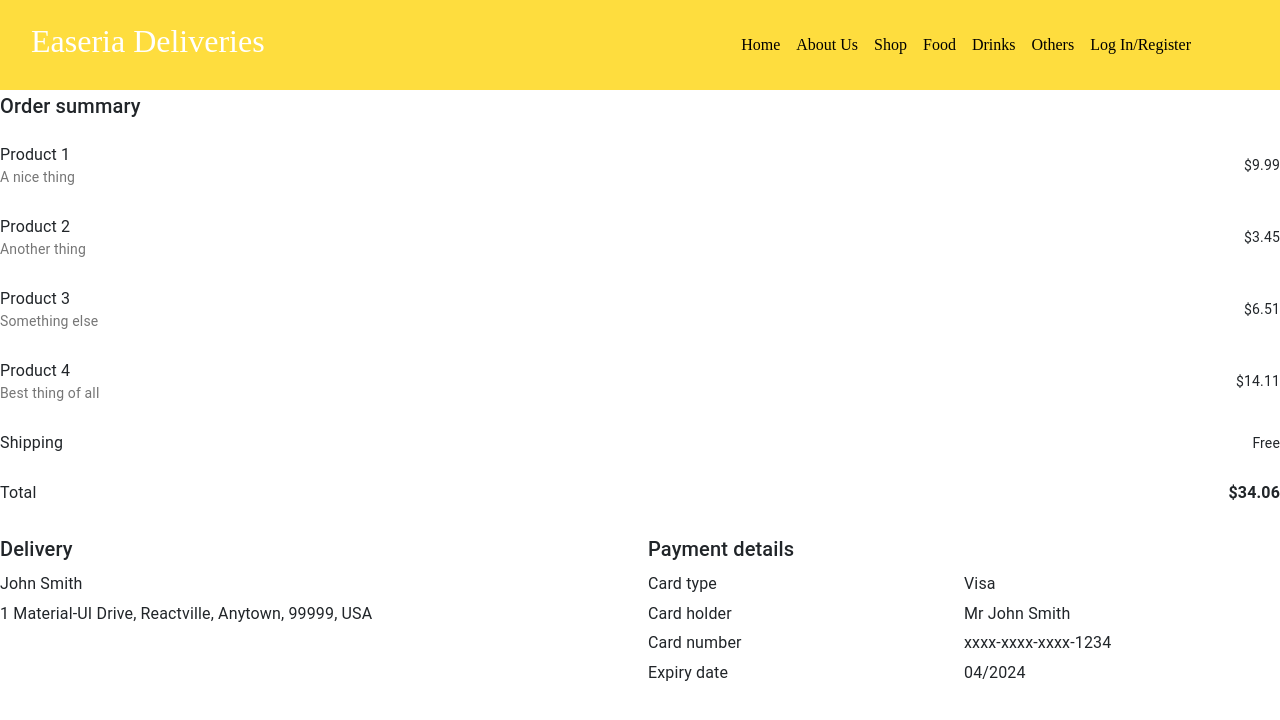
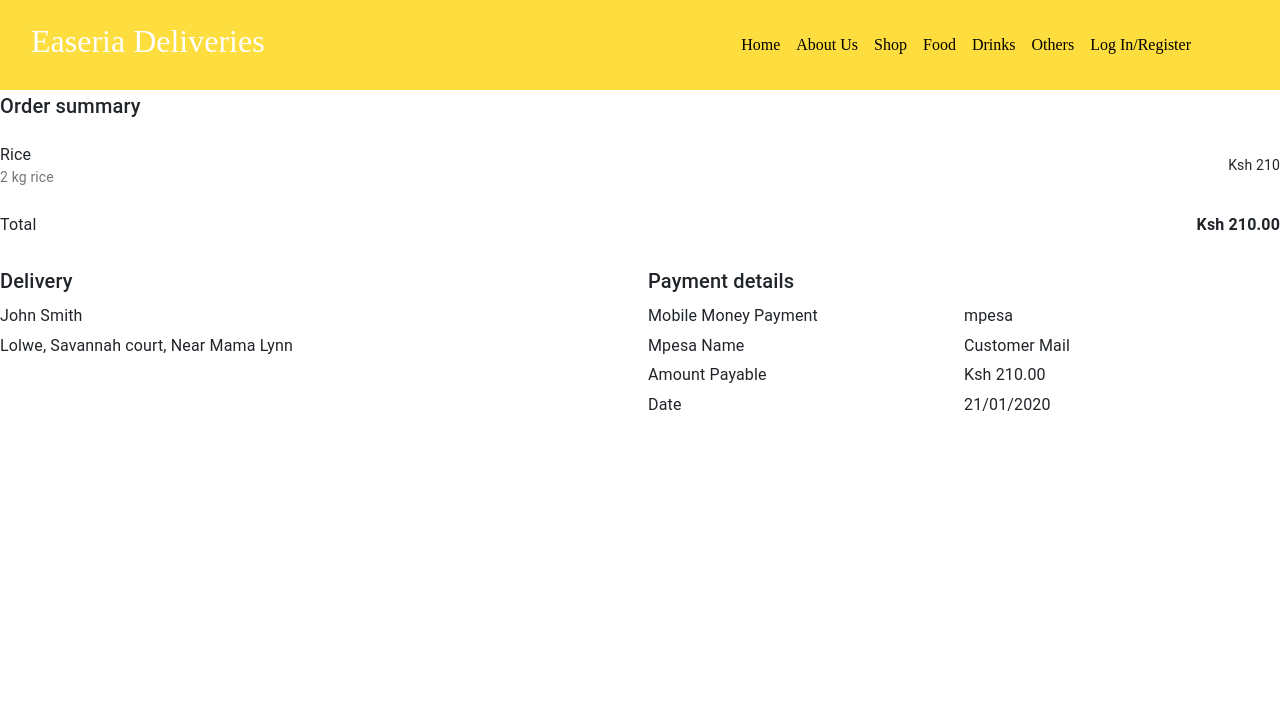
Before and after one commit to pchessah/Easeria_deliveries, a React (Create React App) app: page /review in a window 1280 px wide. Shown: the top 720 px of the page. Built offline with nearby package versions, Linux system fonts and the light colour scheme; a web font is replaced by a local one.

Commit message:
products add functionality to db

```diff
--- /dev/null
+++ b/src/components/client/courier/CourierConfirm.js
@@ -0,0 +1,13 @@
+import React from 'react';
+import { Alert } from 'reactstrap';
+
+function CourierConfirm() {
+    return (
+        <div>
+            this page
+
+        </div>
+    )
+}
+
+export default CourierConfirm;
--- a/src/components/client/customer/checkout/Review.js
+++ b/src/components/client/customer/checkout/Review.js
@@ -7,18 +7,15 @@
 import Grid from '@material-ui/core/Grid';
 
 const products = [
-  { name: 'Product 1', desc: 'A nice thing', price: '$9.99' },
-  { name: 'Product 2', desc: 'Another thing', price: '$3.45' },
-  { name: 'Product 3', desc: 'Something else', price: '$6.51' },
-  { name: 'Product 4', desc: 'Best thing of all', price: '$14.11' },
-  { name: 'Shipping', desc: '', price: 'Free' },
+  { name: 'Rice', desc: '2 kg rice', price: 'Ksh 210' },
+
 ];
-const addresses = ['1 Material-UI Drive', 'Reactville', 'Anytown', '99999', 'USA'];
+const addresses = ['Lolwe', 'Savannah court', 'Near Mama Lynn'];
 const payments = [
-  { name: 'Card type', detail: 'Visa' },
-  { name: 'Card holder', detail: 'Mr John Smith' },
-  { name: 'Card number', detail: 'xxxx-xxxx-xxxx-1234' },
-  { name: 'Expiry date', detail: '04/2024' },
+  { name: 'Mobile Money Payment', detail: 'mpesa' },
+  { name: 'Mpesa Name', detail: 'Customer Mail' },
+  { name: 'Amount Payable', detail: 'Ksh 210.00' },
+  { name: 'Date', detail: '21/01/2020' },
 ];
 
 const useStyles = makeStyles(theme => ({
@@ -51,7 +48,7 @@
         <ListItem className={classes.listItem}>
           <ListItemText primary="Total" />
           <Typography variant="subtitle1" className={classes.total}>
-            $34.06
+            Ksh 210.00
           </Typography>
         </ListItem>
       </List>
--- a/src/components/client/shopOwner/ProductForm.js
+++ b/src/components/client/shopOwner/ProductForm.js
@@ -4,28 +4,28 @@
 
 const ProductForm = props => {
   const [inputs, setInputs] = useState();
-  const [files, setFiles] = useState();
+  const [images, setFiles] = useState();
   const [response, setResponse] = useState();
 
   const handleChange = e => {
-    const { name, value, files } = e.target;
-    setInputs({ ...inputs, [name]: value, image:files[0] });
+    const { name, value } = e.target;
+    setInputs({ ...inputs, [name]: value });
   };
   const handleSubmit = async (e) => {
     e.preventDefault();
 
     const formData = new FormData();
-    formData.append('image',inputs.image)
+    formData.append('image',images)
 
-    const addProduct = await axios.post("/addproduct",formData,{
+    const addProduct = await (axios.post("/addproduct",formData,{
       headers:{
         'Content-Type': 'multipart/form-data'
       }
 
-    });
+    }) && axios.post("/addproduct", inputs));
     setResponse(addProduct.data);
   };
-  console.log(inputs && inputs.image);
+  console.log(inputs && inputs);
   return (
     <div className="product-form-container">
       <Form className="productForm" onSubmit={handleSubmit}>
@@ -82,7 +82,7 @@
             type="file"
             name="image"
             id="image"
-            onChange={handleChange}
+            onChange={(e)=>setFiles(e.target.files[0])}
           />
           <FormText color="muted">Upload product image with size</FormText>
         </FormGroup>
--- a/src/config/roles.js
+++ b/src/config/roles.js
@@ -83,6 +83,11 @@
     component: "courierList",
     url:"/courierList",
     module: 1
+  },
+  courierConfirm:{
+    component:"courierConfirm",
+    url:"/courierConfirm",
+    module: 1
   }
 };
 
@@ -113,7 +118,8 @@
   contactCourier,
   contactCustomer,
   contactAdmin,
-  courierList
+  courierList,
+  courierConfirm
 } = components;
 const rolesConfig = {
   admin: {
@@ -131,7 +137,8 @@
       contactShopOwner,
       contactCourier,
       contactAdmin,
-      courierList
+      courierList,
+      courierConfirm
     ]
   },
   courier: {
--- a/src/routes/index.js
+++ b/src/routes/index.js
@@ -22,6 +22,7 @@
 import CourierDashboard from '../components/client/courier/CourierDashboard';
 import ProductForm from '../components/client/shopOwner/ProductForm'
 import CourierList from '../components/client/courier/CourierList';
+import CourierConfirm from '../components/client/courier/CourierConfirm';
 
 
 // Private routes.
@@ -48,6 +49,7 @@
 const contactShopOwner = () => <ContactShopOwner />;
 const productForm =()=> <ProductForm />;
 const courierList =()=> <CourierList/>
+const courierConfirm = ()=> <CourierConfirm/>
 
 export {
   home,
@@ -72,5 +74,6 @@
   contactCourier,
   contactAdmin,
   productForm,
-  courierList
+  courierList,
+  courierConfirm
 };
--- a/src/routes/publicRoutes.js
+++ b/src/routes/publicRoutes.js
@@ -23,6 +23,7 @@
 import Footer from '../components/client/Footer';
 import CourierList from '../components/client/courier/CourierList';
 import ContactCourier from '../components/client/courier/ContactCourier';
+import CourierConfirm from '../components/client/courier/CourierConfirm';
 // import NotFound from '../components/NotFound';
 
 // const Register = () => (
@@ -67,6 +68,7 @@
       <Route path='/signupshopowner' component={SignupShopOwner}/>
       <Route path='/signupcustomer' component={SignupCustomer}/>
       <Route path="/courierList" component={CourierList} />
+      <Route path="/courierConfirm" component={CourierConfirm}/>
 
       {/* <Route component={NotFound} /> */}
     </Switch>
```
Also changed, not shown: 13 other files (tests, documents, lock files or other folders).
